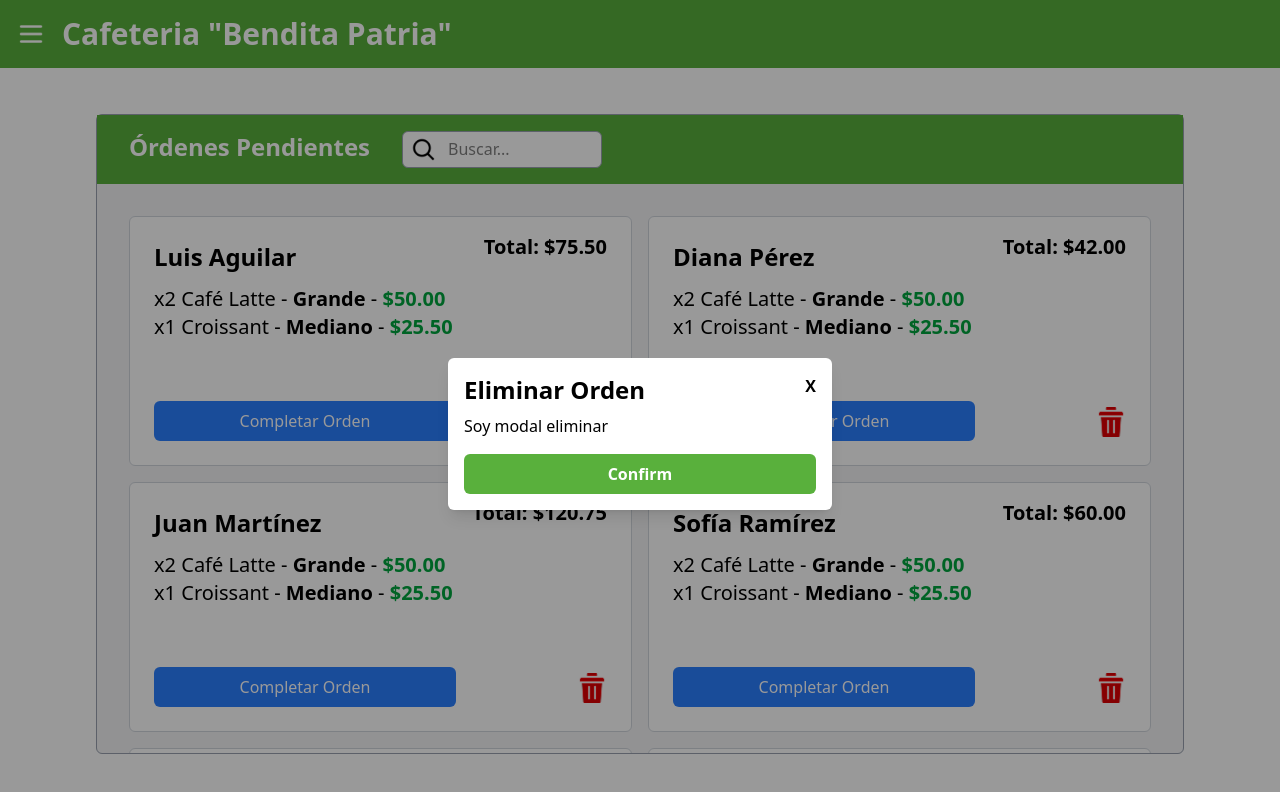
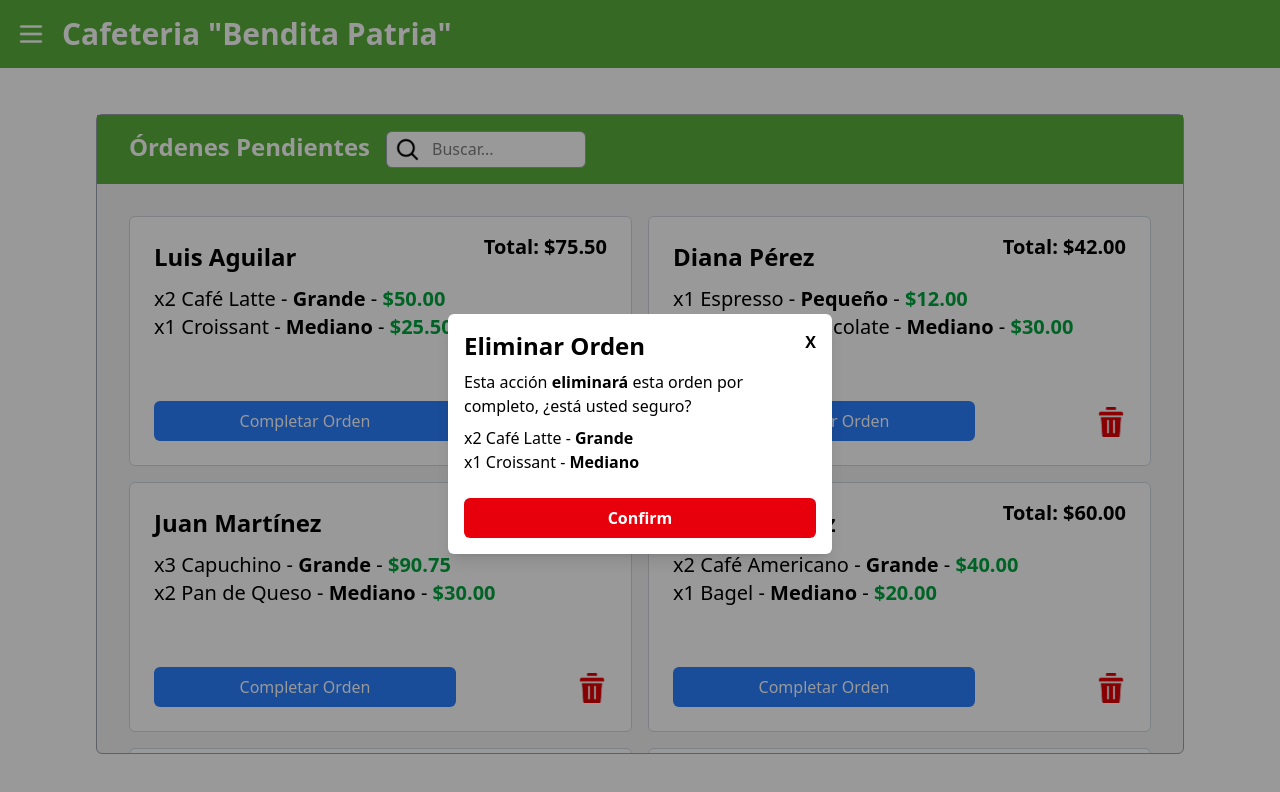
Before and after one commit to SeaBassy4/PUCA_Front_End, a React (Vite) app: page /ordenes in a window 1280 px wide. Both pictures are taken after a click on the picture 592 px from the left and 421 px from the top of the page. Shown: the top 792 px of the page. Built offline with nearby package versions, Linux system fonts and the light colour scheme.

Commit message:
finalizacion ordenes

```diff
--- a/src/components/Modal.jsx
+++ b/src/components/Modal.jsx
@@ -1,6 +1,8 @@
 import React from "react";
 
-const Modal = ({ onClick, onClose, children, title }) => {
+const Modal = ({ onClick, onClose, children, title, type }) => {
+  const classes = type === "delete" ? "bg-red-600" : "bg-green-600";
+
   return (
     <>
       <div className="fixed inset-0 bg-black opacity-40 flex items-center justify-center z-40" />
@@ -16,7 +18,7 @@ const Modal = ({ onClick, onClose, children, title }) => {
           </span>
           <button
             onClick={onClick}
-            className="bg-[#59B03C] text-white font-semibold py-2 px-4 rounded-md w-full"
+            className={`text-white font-semibold py-2 px-4 rounded-md w-full ${classes}`}
           >
             Confirm
           </button>
--- a/src/components/SearchBox.jsx
+++ b/src/components/SearchBox.jsx
@@ -1,13 +1,15 @@
-const SearchBox = ({ onChange, value }) => {
+const SearchBox = ({ onChange, value, classNames, placeholder }) => {
   return (
-    <div className="flex flex-row gap-3 items-center  mx-4 border border-gray-400 bg-white w-[200px] p-2  h-[2.3rem] rounded-md">
+    <div
+      className={`flex flex-row gap-3 items-center border border-gray-400 bg-white w-[200px] p-2  h-[2.3rem] rounded-md ${classNames}`}
+    >
       <img src="/svgs/search.png" width={25} alt="search icon" />
       <input
         value={value}
         type="text"
-        placeholder="Buscar..."
+        placeholder={placeholder ? placeholder : "Buscar..."}
         onChange={onChange}
-        className="outline-none w-[6rem]"
+        className="outline-none w-full"
       ></input>
     </div>
   );
--- a/src/components/orders/OrderCard.jsx
+++ b/src/components/orders/OrderCard.jsx
@@ -1,6 +1,10 @@
 import React from "react";
 
-const OrderCard = ({ order, onComplete, onDelete, productos }) => {
+const OrderCard = ({ order, onComplete, onDelete, detalleOrdenes }) => {
+  const productos = detalleOrdenes.filter(
+    (detalleOrden) => detalleOrden?.idOrden === order?.idOrden
+  );
+
   return (
     <div className="flex flex-col border relative bg-white border-gray-300 p-6 rounded-md w-full h-[250px]">
       <h1 className="font-bold text-2xl mb-3">{order.idUsuario}</h1>
--- a/src/pages/OrdersPage.jsx
+++ b/src/pages/OrdersPage.jsx
@@ -202,6 +202,7 @@ const OrdersPage = () => {
   const [showCompleteOrderModal, setShowCompleteOrderModal] = useState(false);
   const [showDeleteOrderModal, setShowDeleteOrderModal] = useState(false);
   const [selectedOrder, setSelectedOrder] = useState(null);
+  const [search, setSearch] = useState("");
 
   //effects
   useEffect(() => {
@@ -213,6 +214,11 @@ const OrdersPage = () => {
     (detalleOrden) => detalleOrden?.idOrden === selectedOrder?.idOrden
   );
 
+  const ordenesFiltradas = ordenes.filter((orden) => {
+    const searchLower = search.toLowerCase();
+    return orden.idUsuario.toLowerCase().includes(searchLower);
+  });
+
   return (
     <div className="relative w-full flex-1 flex items-center justify-center">
       <div className="w-[85%] h-[80vh] border border-gray-400 flex flex-col bg-gray-100 rounded-md">
@@ -221,15 +227,18 @@ const OrdersPage = () => {
           <h2 className="font-bold text-2xl mx-4 text-white">
             Órdenes Pendientes
           </h2>
-          <SearchBox></SearchBox>
+          <SearchBox
+            value={search}
+            onChange={(e) => setSearch(e.target.value)}
+          />
         </div>
 
         {/* Contenedor scrollable */}
         <div className="flex-1 w-full px-8 py-8 overflow-y-auto">
           <div className="grid grid-cols-2 gap-4">
-            {ordenes.map((order) => (
+            {ordenesFiltradas.map((order) => (
               <OrderCard
-                productos={productos}
+                detalleOrdenes={detalleOrdenes}
                 onComplete={() => {
                   setSelectedOrder(order);
                   setShowCompleteOrderModal((prev) => !prev);
@@ -264,6 +273,10 @@ const OrdersPage = () => {
               </li>
             ))}
           </ul>
+          <h2 className="font-semibold text-lg my-4">
+            Enviar ticket a whatsapp del cliente
+          </h2>
+          <SearchBox classNames="w-full" placeholder="Ejemplo: 123456789" />
         </Modal>
       )}
 
@@ -273,8 +286,20 @@ const OrdersPage = () => {
           title="Eliminar Orden"
           message="¿Estás seguro de que deseas eliminar esta orden?"
           onConfirm={() => setShowDeleteOrderModal((prev) => !prev)}
+          type={"delete"}
         >
-          Soy modal eliminar
+          <p className="mb-2">
+            Esta acción <span className="font-bold">eliminará</span> esta orden
+            por completo, ¿está usted seguro?
+          </p>
+          <ul className="my-2">
+            {productos?.map((prod) => (
+              <li key={prod.idProducto}>
+                x{prod.cantidad} {prod.idProducto} -{" "}
+                <span className="font-bold">{prod.idTamaño}</span>{" "}
+              </li>
+            ))}
+          </ul>
         </Modal>
       )}
     </div>
```
